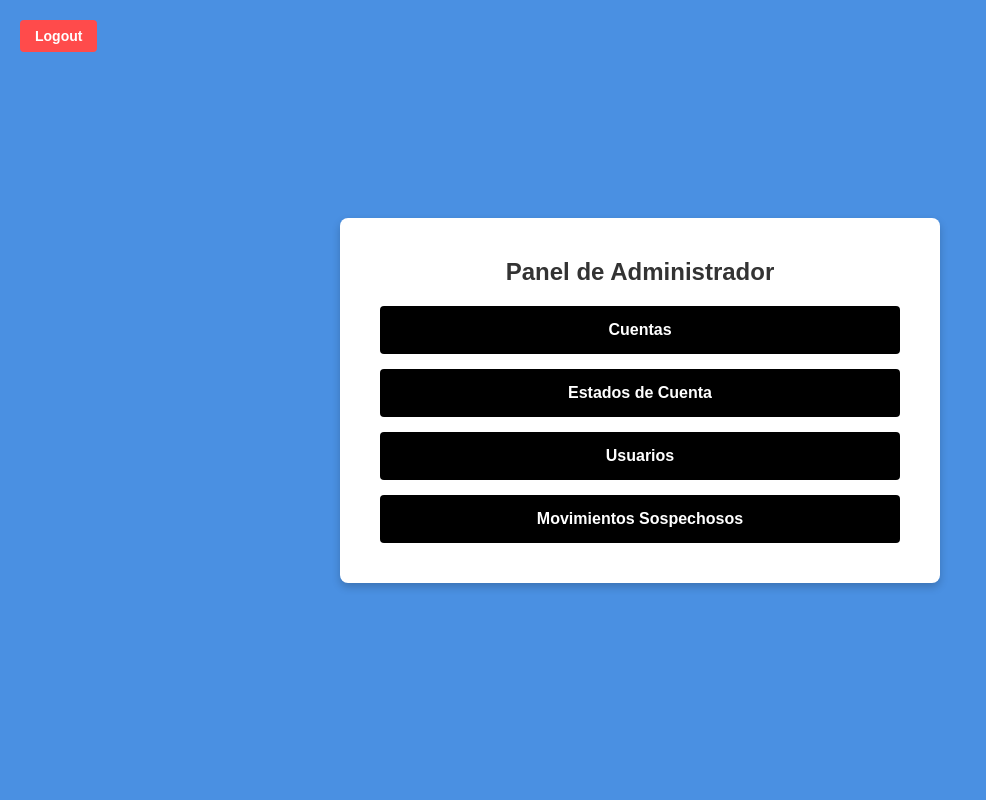
After one commit to danimendez12/Tarea-BD-3-y-4, a Flask app: page /admin in a window 1280 px wide. The commit adds this page. Shown: the whole page, without its empty margins (0-986 px from the left). Run offline with Flask 3, Linux system fonts and the light colour scheme; the visitor is signed in with stand-in values (Sample User, id 1).

Commit message:
Ajustes y coneccion para login

```diff
--- a/app.py
+++ b/app.py
@@ -11,7 +11,7 @@ def get_db_connection():
     conn = pyodbc.connect(
         'DRIVER={ODBC Driver 18 for SQL Server};'
         'SERVER=mssql-180519-0.cloudclusters.net,10034;'
-        'DATABASE=Base_de_datos;'
+        'DATABASE=Tarea3;'
         'UID=Admin;'
         'PWD=Db12345678;'
         'Encrypt=no;'  # Disable SSL only for testing
@@ -23,13 +23,56 @@ def get_db_connection():
 def form():
     return render_template('Login.html')
 
-@app.route('/login')
+
+@app.route('/login', methods=['GET', 'POST'])
 def login():
+
+    if request.method == 'POST':
+
+        username = request.form['username']
+        password = request.form['password']
+
+        conn = get_db_connection()
+        cursor = conn.cursor()
+
+        try:
+            cursor.execute("""
+                DECLARE @OutResult INT;
+                EXEC dbo.ValidarUsuario @Username=?, @Password=?, @OutResult=@OutResult OUTPUT;
+                SELECT @OutResult AS OutResult;
+            """, (username, password))
+
+            row = cursor.fetchone()
+            out_result = row.OutResult
+
+            if out_result == 0:
+
+                session['username'] = username
+                print("se ha iniciado sesión: ", username, password)
+
+                return redirect(url_for('inicio'))
+
+            else:
+                print("Error, inténtelo de nuevo")
+
+        except Exception as e:
+            print("Error en la base de datos:", {str(e)})
+
+        finally:
+            cursor.close()
+            conn.close()
+
     return render_template('Login.html')
 
-@app.route('/principal')
-def principal():
-    return render_template('Principal.html')
+
+@app.route('/inicio')
+def inicio():
+
+    if 'username' not in session:
+        flash("Por favor, inicia sesión primero.", "error")
+        return redirect(url_for('login'))
+
+    return render_template('Inicio.html')
 
 @app.route('/cuentas')
 def cuentas():
@@ -43,5 +86,11 @@ def movimientos():
 def estados_cuenta():
     return render_template('EstadosCuenta.html')
 
+#*****************************ADMINISTRADOR*************************************
+
+@app.route('/admin')
+def admin():
+    return render_template('AdminInicio.html')
+
 if __name__ == '__main__':
     app.run(debug=True)
--- a/static/styles.css
+++ b/static/styles.css
@@ -119,6 +119,30 @@ button:hover {
 }
 
 .dashboard-buttons button:hover {
+    background-color: #333333;
+}
+
+/* ADMIN */
+.admin-buttons {
+    display: flex;
+    flex-direction: column;
+    gap: 15px;
+    margin-top: 20px;
+}
+
+.admin-buttons button {
+    padding: 15px;
+    background-color: #000000;
+    color: #ffffff;
+    border: none;
+    border-radius: 4px;
+    cursor: pointer;
+    font-size: 16px;
+    font-weight: bold;
+    transition: background-color 0.3s ease;
+}
+
+.admin-buttons button:hover {
     background-color: #333333;
 }
 
--- /dev/null
+++ b/templates/AdminInicio.html
@@ -0,0 +1,27 @@
+<!DOCTYPE html>
+<html lang="es">
+<head>
+    <meta charset="UTF-8">
+    <meta name="viewport" content="width=device-width, initial-scale=1.0">
+    <title>Administrador - Principal</title>
+    <link rel="stylesheet" href="{{ url_for('static', filename='styles.css') }}">
+</head>
+<body>
+
+    <!-- Botón de Logout -->
+    <button class="logout-button" onclick="location.href='{{ url_for('login') }}'">Logout</button>
+
+    <!-- Contenedor principal del Administrador -->
+    <div class="dashboard-container">
+        <h2>Panel de Administrador</h2>
+
+        <!-- Botones de Navegación -->
+        <div class="admin-buttons">
+            <button onclick="location.href='{{ url_for('cuentas') }}'">Cuentas</button>
+            <button onclick="location.href='{{ url_for('estados_cuenta') }}'">Estados de Cuenta</button>
+            <button onclick="location.href='#'">Usuarios</button>
+            <button onclick="location.href='#'">Movimientos Sospechosos</button>
+        </div>
+    </div>
+</body>
+</html>
--- a/templates/Cuentas.html
+++ b/templates/Cuentas.html
@@ -14,7 +14,7 @@
     <!-- Contenedor principal de la pantalla de cuentas -->
     <div class="accounts-container">
         <!-- Botón de Regresar -->
-        <button class="back-button" onclick="location.href='{{ url_for('principal') }}'">Regresar</button>
+        <button class="back-button" onclick="location.href='{{ url_for('inicio') }}'">Regresar</button>
 
         <h2>Mis Cuentas</h2>
 
--- a/templates/EstadosCuenta.html
+++ b/templates/EstadosCuenta.html
@@ -12,7 +12,7 @@
 
     <div class="statement-container">
 
-        <button class="back-button" onclick="location.href='{{ url_for('principal') }}'">Regresar</button>
+        <button class="back-button" onclick="location.href='{{ url_for('inicio') }}'">Regresar</button>
 
         <h2>Estado de Cuenta Mensual</h2>
 
--- a/templates/Login.html
+++ b/templates/Login.html
@@ -10,12 +10,12 @@
     <div class="login-container">
         <div class="login-box">
             <h2>Sistema de Tarjeta de Crédito</h2>
-            <form action="{{ url_for('principal') }}">
+            <form action="{{ url_for('login') }}" method="post">
                 <label for="username">Usuario</label>
-                <input type="text" id="username" placeholder="Ej. Usuario123">
+                <input type="text" id="username" name="username" placeholder="Ej. Usuario123" required>
 
                 <label for="password">Contraseña</label>
-                <input type="password" id="password" placeholder="********">
+                <input type="password" id="password" name="password" placeholder="********" required>
 
                 <button type="submit">Acceder</button>
             </form>
--- a/templates/Movimientos.html
+++ b/templates/Movimientos.html
@@ -12,7 +12,7 @@
 
     <div class="movements-container">
 
-        <button class="back-button" onclick="location.href='{{ url_for('principal') }}'">Regresar</button>
+        <button class="back-button" onclick="location.href='{{ url_for('inicio') }}'">Regresar</button>
 
         <h2>Mis Movimientos</h2>
 
```
Also changed, not shown: templates/Inicio.html (renamed from templates/Principal.html).
